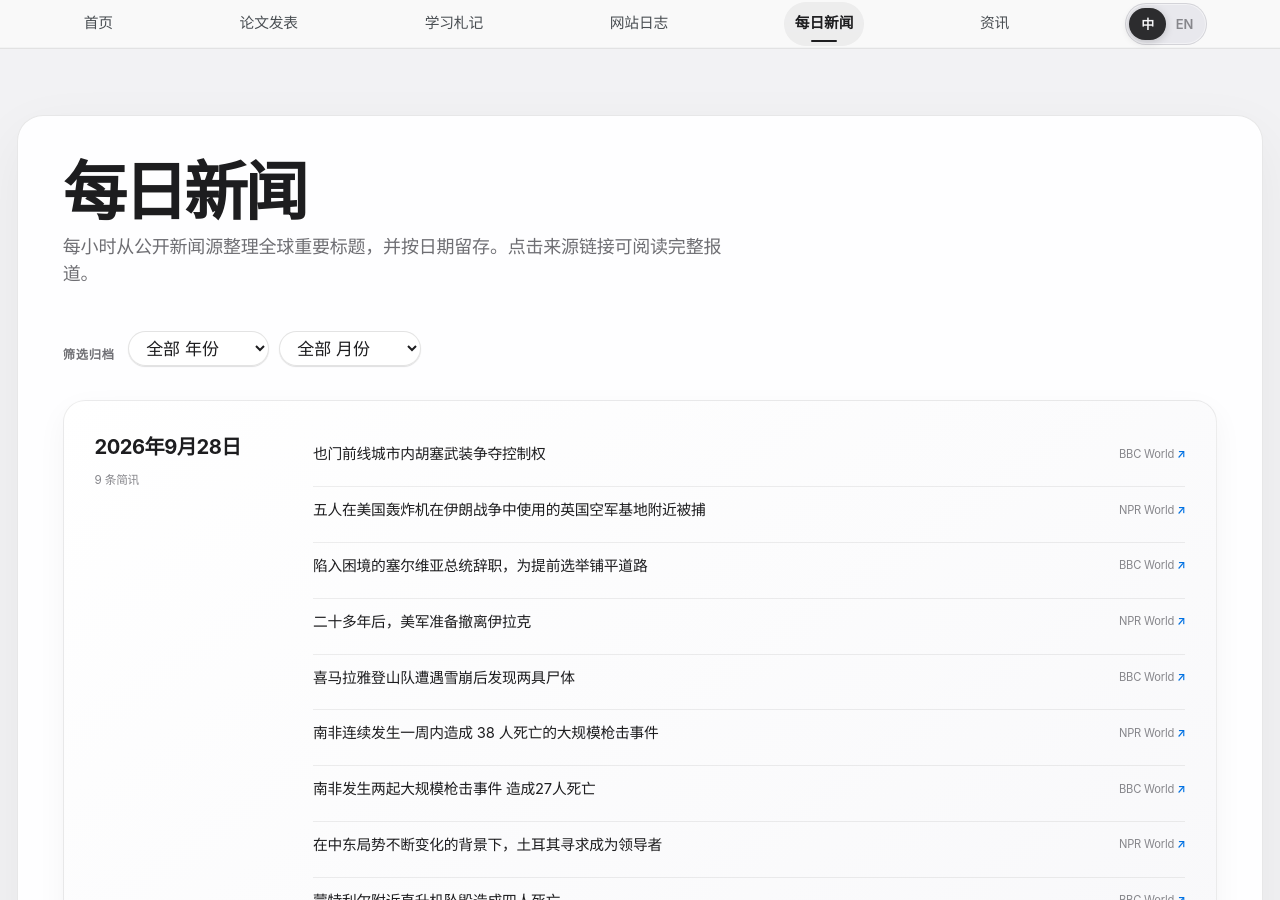
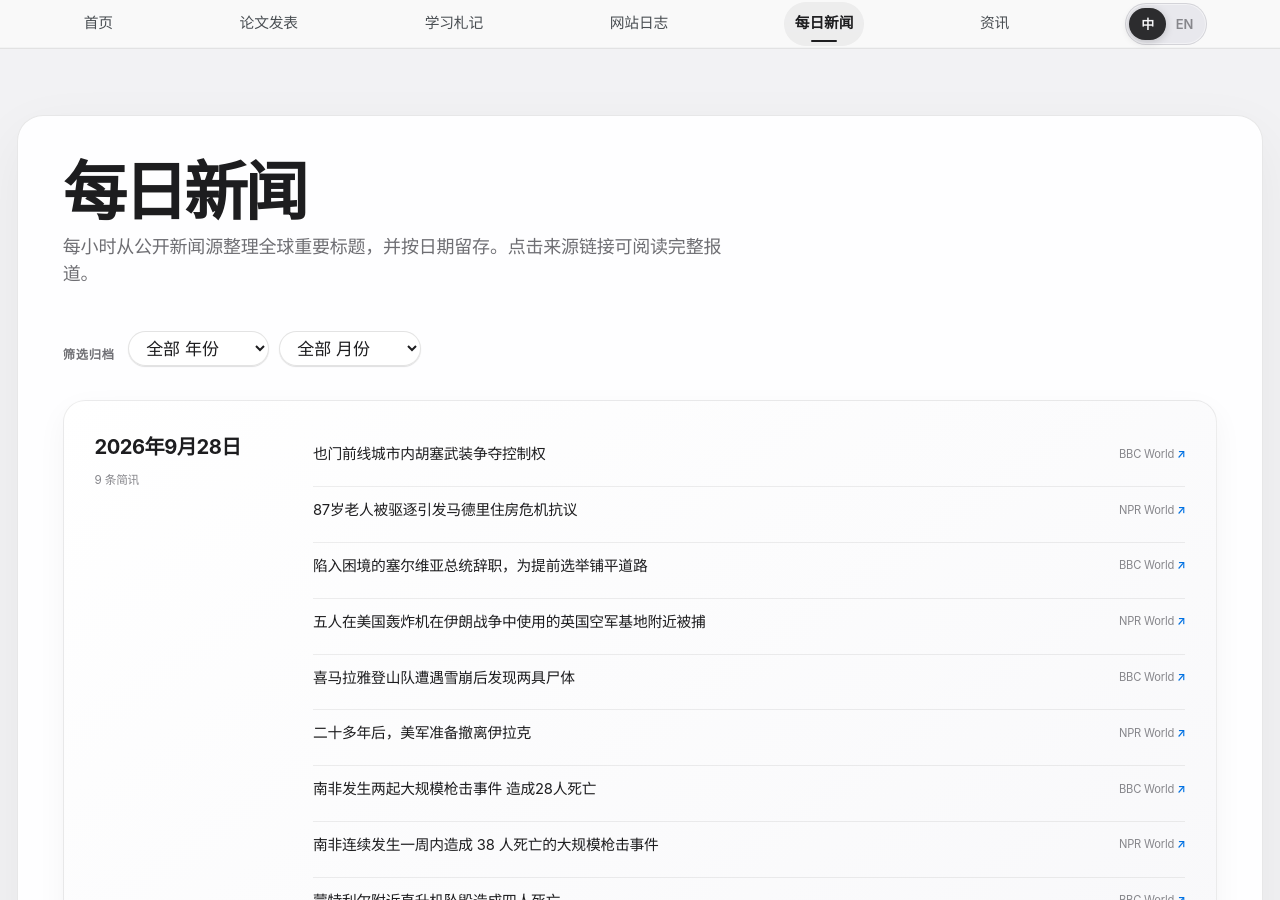
Before and after one commit to HaoxiangLuo/HaoxiangLuo.github.io, a Jekyll site: the page built from _pages/daily-news-zh.html, in a window 1280 px wide and 900 px high. Built offline with Jekyll 4.4.1, drawn with Linux system fonts in a browser that asks for light colours; a style sheet for code colours, icons or effects is not loaded.

Commit message:
Update daily news 2026-09-28

```diff
--- a/_data/daily_news.json
+++ b/_data/daily_news.json
@@ -1,5 +1,5 @@
 {
-  "updated_at": "2026-09-28T14:34:07+08:00",
+  "updated_at": "2026-09-28T15:28:29+08:00",
   "days": [
     {
       "date": "2026-09-28",
@@ -11,10 +11,10 @@
           "title_zh": "也门前线城市内胡塞武装争夺控制权"
         },
         {
-          "title": "Five arrested near UK air base used by U.S. bombers in Iran war",
+          "title": "Eviction of 87-year-old sparks protests in Madrid over housing crisis",
           "source": "NPR World",
-          "url": "https://www.npr.org/2026/09/27/nx-s1-5982718/five-arrested-near-uk-air-base-used-by-u-s-bombers-in-iran-war",
-          "title_zh": "五人在美国轰炸机在伊朗战争中使用的英国空军基地附近被捕"
+          "url": "https://www.npr.org/2026/09/28/nx-s1-5983303/encampment-protest-madrid-housing-crisis",
+          "title_zh": "87岁老人被驱逐引发马德里住房危机抗议"
         },
         {
           "title": "Embattled Serbian president resigns, paving way for early elections",
@@ -23,10 +23,10 @@
           "title_zh": "陷入困境的塞尔维亚总统辞职，为提前选举铺平道路"
         },
         {
-          "title": "After more than two decades, U.S. forces prepare to leave Iraq",
+          "title": "Five arrested near UK air base used by U.S. bombers in Iran war",
           "source": "NPR World",
-          "url": "https://www.npr.org/2026/09/27/nx-s1-5981123/after-more-than-two-decades-u-s-forces-prepare-to-leave-iraq",
-          "title_zh": "二十多年后，美军准备撤离伊拉克"
+          "url": "https://www.npr.org/2026/09/27/nx-s1-5982718/five-arrested-near-uk-air-base-used-by-u-s-bombers-in-iran-war",
+          "title_zh": "五人在美国轰炸机在伊朗战争中使用的英国空军基地附近被捕"
         },
         {
           "title": "Two bodies found after avalanche hits Himalayan climbing group",
@@ -35,22 +35,22 @@
           "title_zh": "喜马拉雅登山队遭遇雪崩后发现两具尸体"
         },
         {
+          "title": "After more than two decades, U.S. forces prepare to leave Iraq",
+          "source": "NPR World",
+          "url": "https://www.npr.org/2026/09/27/nx-s1-5981123/after-more-than-two-decades-u-s-forces-prepare-to-leave-iraq",
+          "title_zh": "二十多年后，美军准备撤离伊拉克"
+        },
+        {
+          "title": "Two mass shootings in South Africa leave 28 dead",
+          "source": "BBC World",
+          "url": "https://www.bbc.co.uk/news/articles/ck5ywnp075d1o?at_medium=RSS&at_campaign=rss",
+          "title_zh": "南非发生两起大规模枪击事件 造成28人死亡"
+        },
+        {
           "title": "South Africa reels from spate of mass shootings that killed 38 people in a week",
           "source": "NPR World",
           "url": "https://www.npr.org/2026/09/27/nx-s1-5982488/south-africa-mass-shootings-killed-38-week",
           "title_zh": "南非连续发生一周内造成 38 人死亡的大规模枪击事件"
-        },
-        {
-          "title": "Two mass shootings in South Africa leave 27 dead",
-          "source": "BBC World",
-          "url": "https://www.bbc.co.uk/news/articles/ck5ywnp075d1o?at_medium=RSS&at_campaign=rss",
-          "title_zh": "南非发生两起大规模枪击事件 造成27人死亡"
-        },
-        {
-          "title": "Amid changing dynamics in the Middle East, Turkey seeks to emerge as a leader",
-          "source": "NPR World",
-          "url": "https://www.npr.org/2026/09/27/nx-s1-5949210/amid-changing-dynamics-in-the-middle-east-turkey-seeks-to-emerge-as-a-leader",
-          "title_zh": "在中东局势不断变化的背景下，土耳其寻求成为领导者"
         },
         {
           "title": "Four killed in helicopter crash near Montreal",
```
